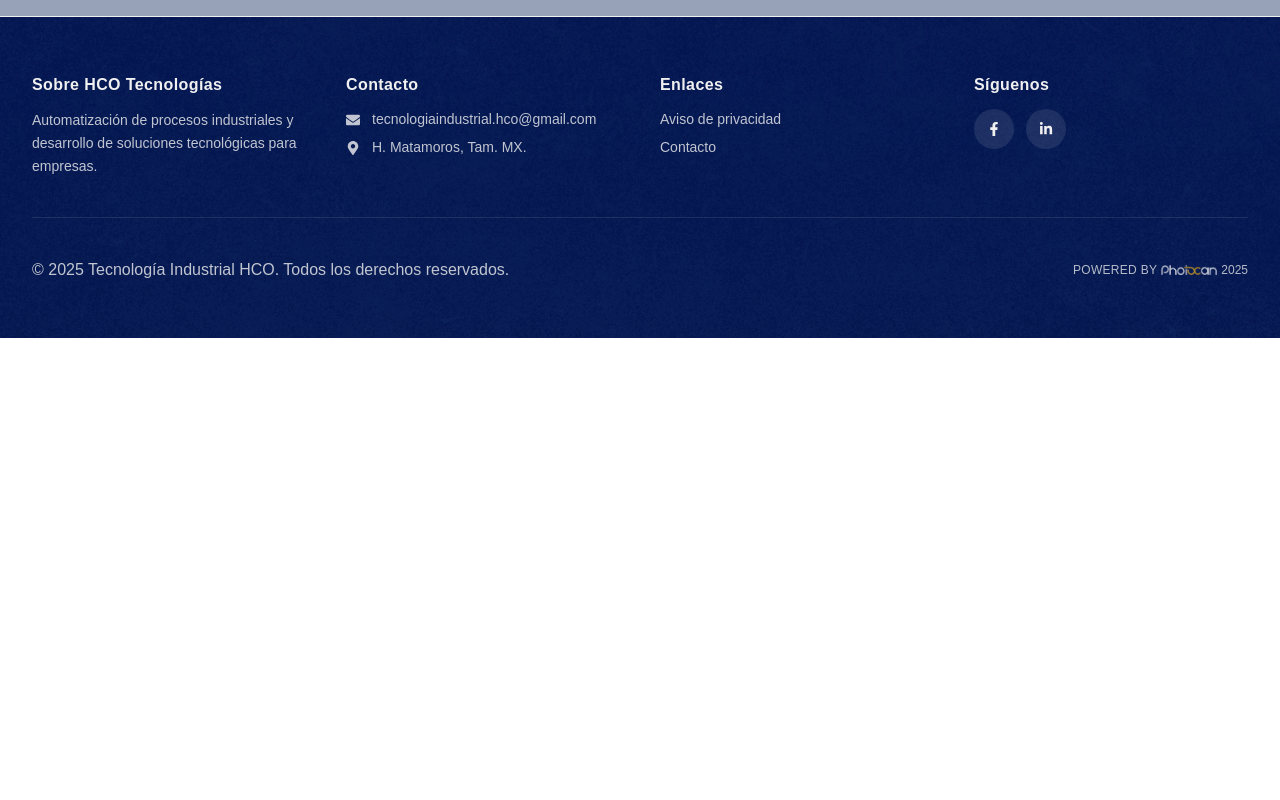
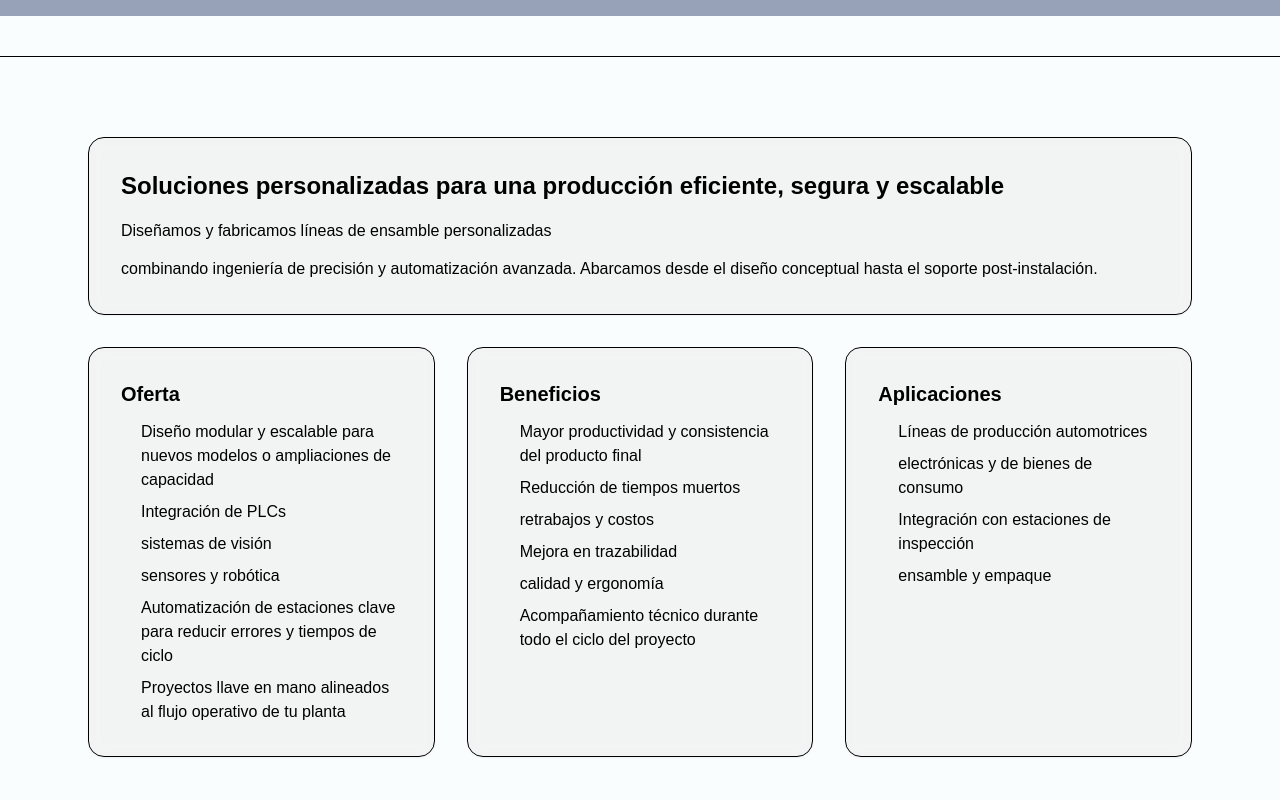
Before and after one commit to phot8can/p8_HCO-Tecnologia, a React (Vite) app: page /services in a window 1280 px wide. Shown: the part 840-1640 px from the top of the page. Before the commit the page ends 1178 px from the top, so only its background shows below. Built offline with nearby package versions, Linux system fonts and the light colour scheme.

Commit message:
Actualiza el título y la descripción del servicio de dosificado automático; agrega nuevos estados para subtítulo, descripción, oferta, beneficios y aplicaciones en el componente de servicios.

```diff
--- a/src/data/navbar.json
+++ b/src/data/navbar.json
@@ -35,7 +35,7 @@
         "sources": "Carga_Stud_Rivet_Forkbolt_Detent"
       },
       {
-        "title": "Dosificado automático de rivet, pick and place con dosificado automático de stud, robot ABB pick and place para forkbolt y detent",
+        "title": "Dosificado automático de stud, pick and place con robot ABB para forkbolt y detent",
         "description": "Celdas de dosificado y manipulación: rivet y stud con pick and place; integración de robot ABB para manejo de forkbolt y detent.",
         "path": "/services?categoria=DosificadoRivetStudPickAndPlaceABB",
         "sources": "Dosificado_Rivet_Stud_ABB"
--- a/src/pages/services.jsx
+++ b/src/pages/services.jsx
@@ -1,6 +1,7 @@
 import { useState, useEffect } from "react";
 import { useLocation } from "react-router-dom";
 import navbar from "@data/navbar.json";
+import services from "@data/services.json";
 import Showreel from "@components/showreel";
 import AOS from "aos";
 import "aos/dist/aos.css";
@@ -13,6 +14,11 @@ function Services() {
   const [title, setTitle] = useState("Cargando Titulo...");
   const [description, setDescription] = useState("Cargando Descripción...");
   const [ruta, setRuta] = useState("");
+  const [subtitulo, setSubtitulo] = useState("");
+  const [descripcion, setDescripcion] = useState("");
+  const [oferta, setOferta] = useState("");
+  const [beneficios, setBeneficios] = useState("");
+  const [aplicaciones, setAplicaciones] = useState("");
 
   useEffect(() => {
     const categoriaParam =
@@ -45,15 +51,56 @@ function Services() {
     }
 
     const matchedItem = deepSearch(navbar, categoriaParam);
+    const matchedService = deepSearch(services, categoriaParam);
 
     if (matchedItem) {
       setTitle(matchedItem.title);
       setDescription(matchedItem.description);
       setRuta(matchedItem.sources);
+      setSubtitulo(
+        Array.isArray(matchedService?.subtitle)
+          ? matchedService.subtitle.join(", ")
+          : typeof matchedService?.subtitle === "object"
+          ? Object.values(matchedService.subtitle).join(", ")
+          : matchedService?.subtitle || "Subtitulo no disponible"
+      );
+      setDescripcion(
+        Array.isArray(matchedService?.overview)
+          ? matchedService.overview.join(", ")
+          : typeof matchedService?.overview === "object"
+          ? Object.values(matchedService.overview).join(", ")
+          : matchedService?.overview || "Descripción no disponible"
+      );
+      setOferta(
+        Array.isArray(matchedService?.offerings)
+          ? matchedService.offerings.join(", ")
+          : typeof matchedService?.offerings === "object"
+          ? Object.values(matchedService.offerings).join(", ")
+          : matchedService?.offerings || "Oferta no disponible"
+      );
+      setBeneficios(
+        Array.isArray(matchedService?.benefits)
+          ? matchedService.benefits.join(", ")
+          : typeof matchedService?.benefits === "object"
+          ? Object.values(matchedService.benefits).join(", ")
+          : matchedService?.benefits || "Beneficios no disponibles"
+      );
+      setAplicaciones(
+        Array.isArray(matchedService?.applications)
+          ? matchedService.applications.join(", ")
+          : typeof matchedService?.applications === "object"
+          ? Object.values(matchedService.applications).join(", ")
+          : matchedService?.applications || "Aplicaciones no disponibles"
+      );
     } else {
       setTitle("Cargando Titulo...");
       setDescription("Cargando Descripción...");
       setRuta("");
+      setSubtitulo("Subtitulo no disponible");
+      setDescripcion("Descripción no disponible");
+      setOferta("Oferta no disponible");
+      setBeneficios("Beneficios no disponibles");
+      setAplicaciones("Aplicaciones no disponibles");
     }
   }, [location]);
 
@@ -100,6 +147,38 @@ function Services() {
     loadImages();
   }, [ruta]);
 
+  const toLines = (val) => {
+    if (Array.isArray(val)) return val;
+    const s = (val ?? "").toString();
+    // Primero intenta detectar saltos de línea reales "\n"
+    const byNewline = s.split(/\r?\n/).map(t => t.trim()).filter(Boolean);
+    if (byNewline.length > 1) return byNewline;
+    // Si no hay, intenta separar por comas
+    const byComma = s.split(/\s*,\s*/).map(t => t.trim()).filter(Boolean);
+    if (byComma.length > 1) return byComma;
+    // Retorna el string tal cual en un arreglo para render uniforme
+    return s ? [s] : [];
+  };
+
+  const RenderList = ({ items }) => (
+    <ul className="mt-3 space-y-2">
+      {toLines(items).map((it, i) => (
+        <li key={i} className="flex items-start gap-3">
+          <span className="mt-2 h-2 w-2 rounded-full bg-blue-600 flex-shrink-0" />
+          <span className="text-gray-700">{it}</span>
+        </li>
+      ))}
+    </ul>
+  );
+
+  const RenderParagraphs = ({ text }) => (
+    <div className="space-y-3">
+      {toLines(text).map((t, i) => (
+        <p key={i} className="text-gray-700 leading-relaxed">{t}</p>
+      ))}
+    </div>
+  );
+
   return (
     <>
       <div className="relative h-screen text-white">
@@ -125,6 +204,37 @@ function Services() {
           </div>
         </header>
       </div>
+      <hr className="my-10"/>
+        <section className="mx-auto max-w-6xl px-4 md:px-6 my-20">
+          <div className="grid grid-cols-1 lg:grid-cols-3 gap-6 md:gap-8">
+            {/* Resumen */}
+            <article className="lg:col-span-3 rounded-2xl border border-gray-200 bg-white/70 backdrop-blur p-6 md:p-8 shadow-sm">
+              <h2 className="text-xl md:text-2xl font-semibold text-gray-900">{subtitulo || "Resumen del servicio"}</h2>
+              <div className="mt-4">
+                <RenderParagraphs text={descripcion} />
+              </div>
+            </article>
+
+            {/* Oferta */}
+            <article className="rounded-2xl border border-gray-200 bg-white/70 backdrop-blur p-6 md:p-8 shadow-sm">
+              <h3 className="text-lg md:text-xl font-semibold text-gray-900">Oferta</h3>
+              <RenderList items={oferta} />
+            </article>
+
+            {/* Beneficios */}
+            <article className="rounded-2xl border border-gray-200 bg-white/70 backdrop-blur p-6 md:p-8 shadow-sm">
+              <h3 className="text-lg md:text-xl font-semibold text-gray-900">Beneficios</h3>
+              <RenderList items={beneficios} />
+            </article>
+
+            {/* Aplicaciones */}
+            <article className="rounded-2xl border border-gray-200 bg-white/70 backdrop-blur p-6 md:p-8 shadow-sm">
+              <h3 className="text-lg md:text-xl font-semibold text-gray-900">Aplicaciones</h3>
+              <RenderList items={aplicaciones} />
+            </article>
+          </div>
+        </section>
+      {/* <hr className="my-10"/> */}
     </>
   );
 }
```
